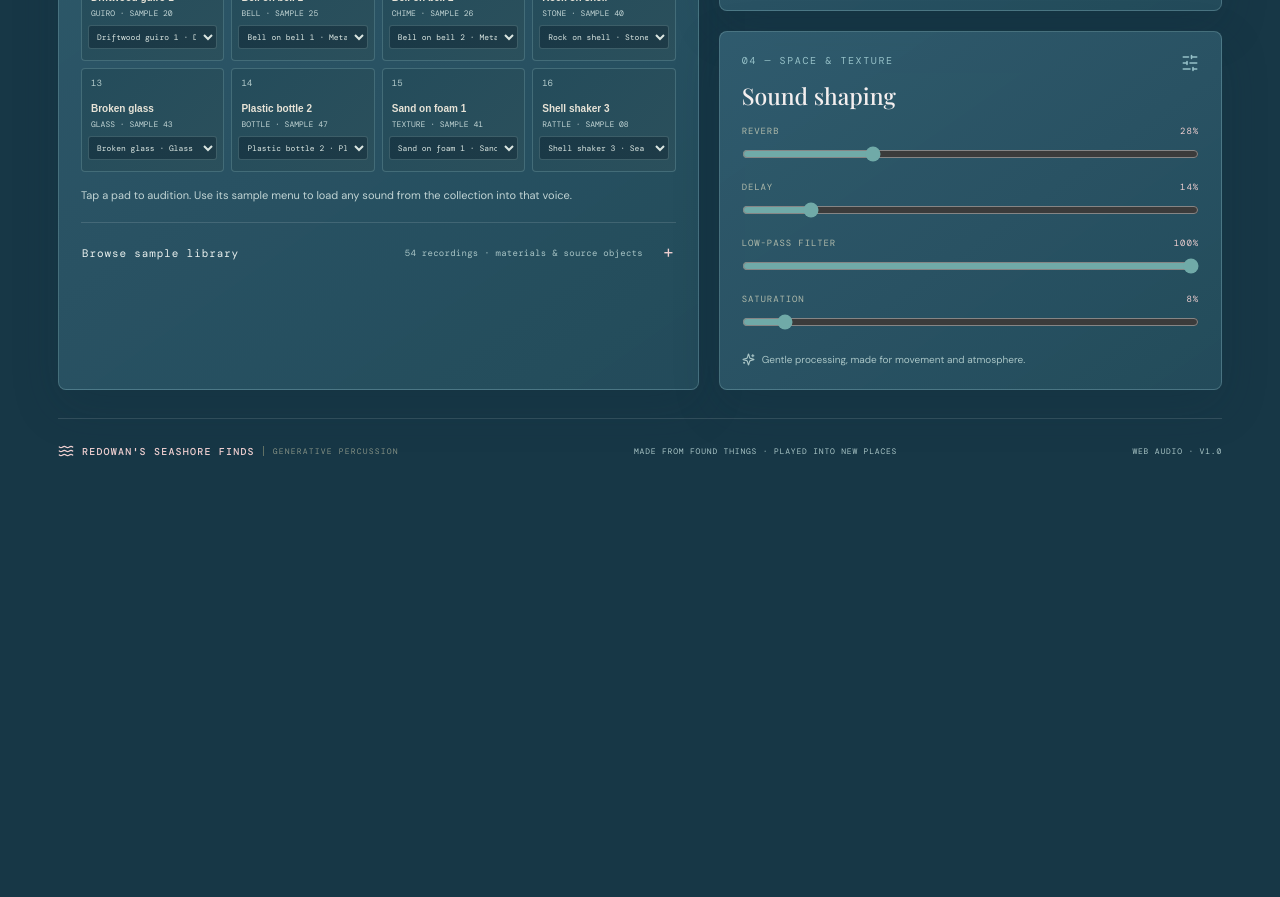
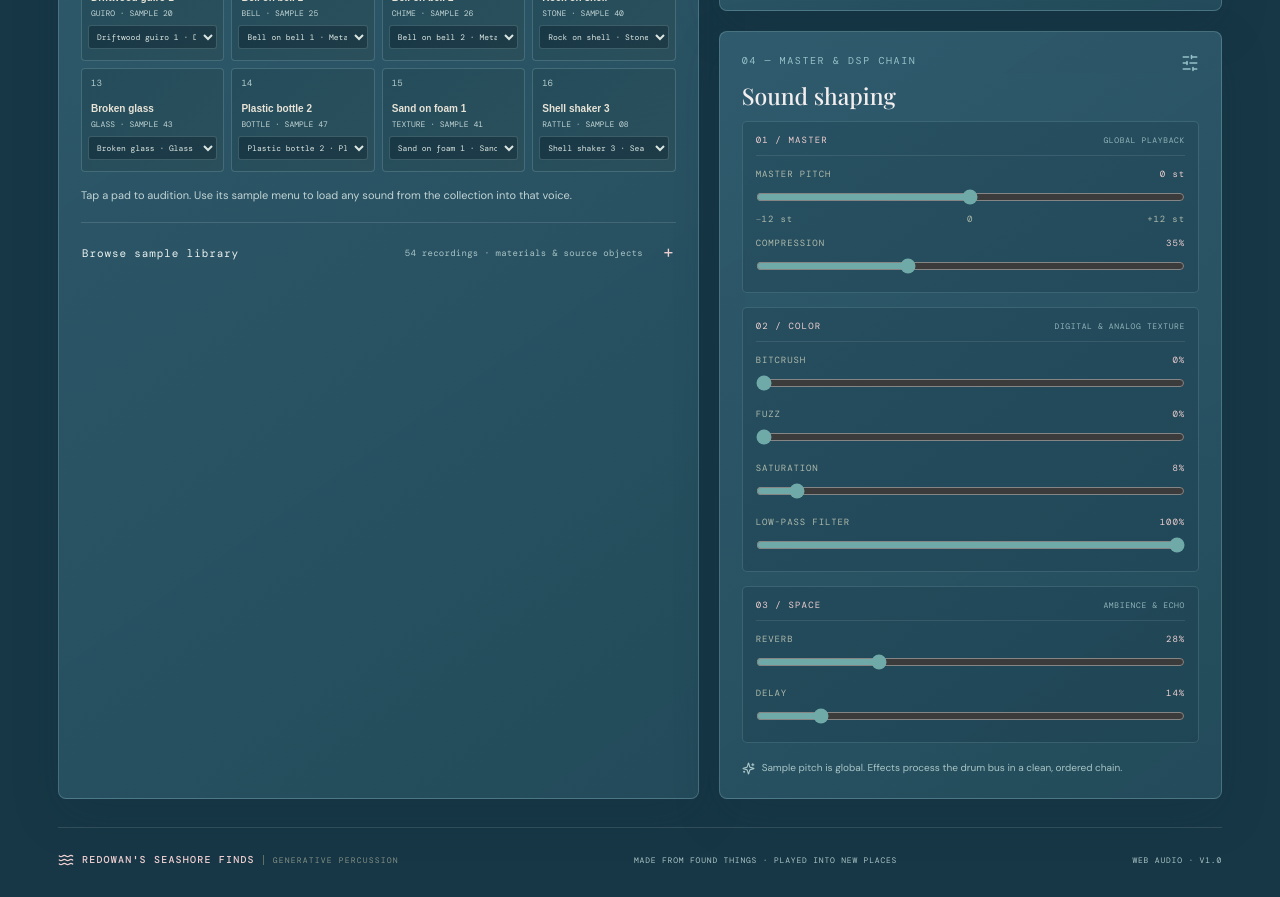
Before and after one commit to partha-hash/seashore-generative-drum-machine, a React (Vite) app in the folder SEASHORE/: page / in a window 1280 px wide. Shown: the part 1720-2617 px from the top of the page. Before the commit the page ends 2208 px from the top, so only its background shows below. Built offline with nearby package versions, Linux system fonts and the light colour scheme; a web font is replaced by a local one.

Commit message:
master dsp upgrade

```diff
--- a/SEASHORE/src/main.jsx
+++ b/SEASHORE/src/main.jsx
@@ -31,11 +31,28 @@ function makePattern(genre, seed=Math.random){
  return p;
 }
 function App(){
- const [genre,setGenre]=useState('House'),[bpm,setBpm]=useState(124),[pattern,setPattern]=useState(()=>makePattern('House')),[playing,setPlaying]=useState(false),[step,setStep]=useState(-1),[selected,setSelected]=useState(0),[master,setMaster]=useState(78),[seaLevel,setSeaLevel]=useState(24),[seaMist,setSeaMist]=useState(42),[seaPlaying,setSeaPlaying]=useState(false),[shimmer,setShimmer]=useState(18),[seaName]=useState('BBC Seaside · 29.7 sec'),[fx,setFx]=useState({reverb:28,delay:14,filter:100,drive:8}),[swing,setSwing]=useState(8),[volume,setVolume]=useState(Array(16).fill(78));
+ const [genre,setGenre]=useState('House'),[bpm,setBpm]=useState(124),[pattern,setPattern]=useState(()=>makePattern('House')),[playing,setPlaying]=useState(false),[step,setStep]=useState(-1),[selected,setSelected]=useState(0),[master,setMaster]=useState(78),[seaLevel,setSeaLevel]=useState(24),[seaMist,setSeaMist]=useState(42),[seaPlaying,setSeaPlaying]=useState(false),[shimmer,setShimmer]=useState(18),[seaName]=useState('BBC Seaside · 29.7 sec'),[fx,setFx]=useState({pitch:0,bitcrush:0,compression:35,fuzz:0,reverb:28,delay:14,filter:100,drive:8}),[swing,setSwing]=useState(8),[volume,setVolume]=useState(Array(16).fill(78));
  const ctx=useRef(null), buffers=useRef({}), nodes=useRef(null), timer=useRef(null), nextStep=useRef(0), nextTime=useRef(0), playingRef=useRef(false), patternRef=useRef(pattern), bpmRef=useRef(bpm), fxRef=useRef(fx), seaRef=useRef(null), seaSource=useRef(null), seaGain=useRef(null), seaPlayingRef=useRef(false), ambienceOut=useRef(null), seaFilter=useRef(null), seaReverb=useRef(null), seaReverbWet=useRef(null), shimmerSend=useRef(null), shimmerFilter=useRef(null), shimmerDelay=useRef(null), shimmerFeedback=useRef(null), shimmerWet=useRef(null), seaPan=useRef(null), seaPanLfo=useRef(null), masterRef=useRef(null), stepRef=useRef(-1);
- useEffect(()=>{patternRef.current=pattern},[pattern]);useEffect(()=>{bpmRef.current=bpm},[bpm]);useEffect(()=>{fxRef.current=fx; if(nodes.current){nodes.current.filter.frequency.setTargetAtTime(120+fx.filter/100*17880,ctx.current.currentTime,.05);nodes.current.drive.curve=makeDrive(fx.drive);nodes.current.rev.gain.setTargetAtTime(fx.reverb/100*.45,ctx.current.currentTime,.05);nodes.current.delayGain.gain.setTargetAtTime(fx.delay/100*.35,ctx.current.currentTime,.05)}},[fx]);
- const init=async()=>{if(ctx.current)return;const c=new (window.AudioContext||window.webkitAudioContext)();ctx.current=c;const input=c.createGain(),filter=c.createBiquadFilter(),drive=c.createWaveShaper(),dry=c.createGain(),rev=c.createGain(),delay=c.createDelay(1),feedback=c.createGain(),delayGain=c.createGain(),comp=c.createDynamicsCompressor(),masterGain=c.createGain();filter.type='lowpass';filter.frequency.value=18000;drive.curve=makeDrive(8);drive.oversample='4x';dry.gain.value=1;rev.gain.value=.12;delay.delayTime.value=.28;feedback.gain.value=.24;delayGain.gain.value=.05;comp.threshold.value=-8;comp.ratio.value=2.5;masterGain.gain.value=master/100;
- input.connect(filter);filter.connect(drive);drive.connect(dry);dry.connect(comp);drive.connect(rev);rev.connect(comp);drive.connect(delay);delay.connect(feedback);feedback.connect(delay);delay.connect(delayGain);delayGain.connect(comp);comp.connect(masterGain);masterGain.connect(c.destination);nodes.current={input,filter,drive,dry,rev,delay,feedback,delayGain,comp,masterGain};
+ useEffect(()=>{patternRef.current=pattern},[pattern]);useEffect(()=>{bpmRef.current=bpm},[bpm]);useEffect(()=>{fxRef.current=fx; if(nodes.current){
+ const t=ctx.current.currentTime,n=nodes.current;
+ n.filter.frequency.setTargetAtTime(120+fx.filter/100*17880,t,.05);
+ n.crusher.curve=makeBitcrush(fx.bitcrush);
+ n.drive.curve=makeDrive(fx.drive);
+ n.fuzz.curve=makeFuzz(fx.fuzz);
+ n.comp.threshold.setTargetAtTime(-6-(fx.compression/100)*24,t,.05);
+ n.comp.ratio.setTargetAtTime(1+(fx.compression/100)*11,t,.05);
+ n.rev.gain.setTargetAtTime(fx.reverb/100*.45,t,.05);
+ n.delayGain.gain.setTargetAtTime(fx.delay/100*.35,t,.05);
+ }} ,[fx]);
+ const init=async()=>{if(ctx.current)return;const c=new (window.AudioContext||window.webkitAudioContext)();ctx.current=c;const input=c.createGain(),filter=c.createBiquadFilter(),crusher=c.createWaveShaper(),drive=c.createWaveShaper(),fuzz=c.createWaveShaper(),dry=c.createGain(),rev=c.createGain(),delay=c.createDelay(1),feedback=c.createGain(),delayGain=c.createGain(),comp=c.createDynamicsCompressor(),masterGain=c.createGain();
+ filter.type='lowpass';filter.frequency.value=18000;crusher.curve=makeBitcrush(0);crusher.oversample='none';drive.curve=makeDrive(8);drive.oversample='4x';fuzz.curve=makeFuzz(0);fuzz.oversample='4x';dry.gain.value=1;rev.gain.value=.12;delay.delayTime.value=.28;feedback.gain.value=.24;delayGain.gain.value=.05;comp.threshold.value=-14;comp.ratio.value=4;comp.knee.value=18;comp.attack.value=.003;comp.release.value=.18;masterGain.gain.value=master/100;
+ // Clear signal flow: input → tone → bit depth → saturation → fuzz → dry/space sends → compressor → master.
+ input.connect(filter);filter.connect(crusher);crusher.connect(drive);drive.connect(fuzz);
+ fuzz.connect(dry);dry.connect(comp);
+ fuzz.connect(rev);rev.connect(comp);
+ fuzz.connect(delay);delay.connect(feedback);feedback.connect(delay);delay.connect(delayGain);delayGain.connect(comp);
+ comp.connect(masterGain);masterGain.connect(c.destination);
+ nodes.current={input,filter,crusher,drive,fuzz,dry,rev,delay,feedback,delayGain,comp,masterGain};
  // Dedicated sea-atmosphere chain: softened source, diffuse reverb, filtered shimmer echoes and slow stereo drift.
  const ambOut=c.createGain(),seaTone=c.createBiquadFilter(),seaPanNode=c.createStereoPanner(),seaVerb=c.createConvolver(),seaVerbWet=c.createGain(),seaVerbDry=c.createGain();
  seaTone.type='lowpass';seaTone.frequency.value=2300;seaTone.Q.value=.55;seaPanNode.pan.value=0;
@@ -58,8 +75,10 @@ function App(){
  };
  const ensure=async()=>{await init();if(ctx.current.state==='suspended')await ctx.current.resume()};
  function makeDrive(amount){const n=44100,curve=new Float32Array(n),k=1+amount*0.16;for(let i=0;i<n;i++){const x=i*2/n-1;curve[i]=Math.tanh(k*x)/Math.tanh(k)}return curve}
- const playSample=async(file,vel=1,when=null)=>{await ensure();const c=ctx.current,b=buffers.current[file.id];if(!b)return;const src=c.createBufferSource(),g=c.createGain();src.buffer=b;g.gain.value=vel;src.connect(g);g.connect(nodes.current.input);src.start(when??c.currentTime)};
- const triggerRow=(row,when)=>{const chosen=files.find(f=>f.id===row.sampleId)||pick(row.kind||'Wood');const b=buffers.current[chosen.id];if(!b)return;const c=ctx.current,src=c.createBufferSource(),g=c.createGain(),pan=c.createStereoPanner();src.buffer=b;g.gain.value=(volume[row.index]||78)/100;pan.pan.value=row.index%2?0.12:-0.12;src.connect(g);g.connect(pan);pan.connect(nodes.current.input);src.start(when)};
+ function makeBitcrush(amount){const n=65536,curve=new Float32Array(n),bits=Math.round(16-(amount/100)*14),levels=Math.pow(2,bits-1);for(let i=0;i<n;i++){const x=i*2/n-1;curve[i]=Math.round(x*levels)/levels}return curve}
+ function makeFuzz(amount){const n=44100,curve=new Float32Array(n),drive=1+(amount/100)*34,asym=(amount/100)*.12;for(let i=0;i<n;i++){const x=i*2/n-1;curve[i]=Math.tanh(drive*(x+asym))/Math.tanh(drive*(1+asym))}return curve}
+ const playSample=async(file,vel=1,when=null)=>{await ensure();const c=ctx.current,b=buffers.current[file.id];if(!b)return;const src=c.createBufferSource(),g=c.createGain();src.buffer=b;src.detune.value=fxRef.current.pitch*100;g.gain.value=vel;src.connect(g);g.connect(nodes.current.input);src.start(when??c.currentTime)};
+ const triggerRow=(row,when)=>{const chosen=files.find(f=>f.id===row.sampleId)||pick(row.kind||'Wood');const b=buffers.current[chosen.id];if(!b)return;const c=ctx.current,src=c.createBufferSource(),g=c.createGain(),pan=c.createStereoPanner();src.buffer=b;src.detune.value=fxRef.current.pitch*100;g.gain.value=(volume[row.index]||78)/100;pan.pan.value=row.index%2?0.12:-0.12;src.connect(g);g.connect(pan);pan.connect(nodes.current.input);src.start(when)};
  const [rows,setRows]=useState(()=>{const kinds=['Kick','Kick','Snap','Hat','Hat','Shaker','Shell','Wood','Scrape','Metal','Metal','Stone','Glass','Plastic','Texture','Shaker'];return kinds.map((k,i)=>({index:i,name:padNames[i],kind:k,sampleId:pick(k,i).id}))});
  const rowsRef=useRef(rows);
  const commitRows=(nextRows)=>{rowsRef.current=nextRows;setRows(nextRows)};
@@ -82,7 +101,23 @@ function App(){
  <section className="lower"><div className="panel sounds"><div className="section-head"><div><p className="eyebrow">02 — FOUND OBJECTS</p><h2>Sample collection</h2></div><span className="count">54 SOUNDS</span></div><div className="pads">{rows.map((row,i)=>{const sample=files.find(f=>f.id===row.sampleId)||files[0];return <div key={i} className={'pad '+(selected===i?'selected':'')}><button type="button" className="pad-audition" onClick={()=>{setSelected(i);playSample(sample)}} aria-label={`Audition ${sample.name}`}><span className="pad-no">{String(i+1).padStart(2,'0')}</span><span className="pad-title">{sample.name}</span><span className="pad-type">{row.name} · SAMPLE {String(sample.id+1).padStart(2,'0')}</span></button><select className="pad-select" aria-label={`Choose sample for ${row.name}`} value={row.sampleId} onChange={e=>{choosePadSample(i,e.target.value);setSelected(i)}}>{files.map(f=><option key={f.id} value={f.id}>{f.name} · {f.material}</option>)}</select></div>})}</div><p className="hint">Tap a pad to audition. Use its sample menu to load any sound from the collection into that voice.</p>
  <details className="library-browser"><summary><span>Browse sample library</span><small>54 recordings · materials &amp; source objects</small></summary><div className="library-list">{files.map(f=><div className="library-item" key={f.id}><div><b>{String(f.id+1).padStart(2,'0')} · {f.name}</b><small>{f.material} <span>—</span> {f.kind}</small></div><button type="button" onClick={()=>playSample(f)} aria-label={`Preview ${f.name}`}><Play size={12} fill="currentColor"/> Preview</button></div>)}</div></details></div>
  <div className="side"><div className="panel ambience"><div className="section-head"><div><p className="eyebrow">03 — ENVIRONMENT</p><h2>Sea atmosphere</h2></div><button type="button" className={'sea-toggle '+(seaPlaying?'is-playing':'')} onClick={toggleSea} aria-label={seaPlaying?'Stop sea ambience':'Play sea ambience'} title={seaPlaying?'Stop sea ambience':'Play sea ambience'}>{seaPlaying?<Square size={17} fill="currentColor"/>:<Waves size={19}/>}</button></div><p className="small-copy">A softened shoreline bed with drifting stereo space, hazy reverb and delicate filtered shimmer echoes.</p><div className="file-name">{seaName} · BUILT-IN FIELD RECORDING</div><div className="slider-line"><span>SEA LEVEL</span><b>{seaLevel}%</b></div><input className="wide-slider" type="range" min="0" max="100" value={seaLevel} onChange={e=>setSeaLevel(+e.target.value)}/><div className="slider-line"><span>MIST / DIFFUSION</span><b>{seaMist}%</b></div><input aria-label="Mist and diffusion" className="wide-slider" type="range" min="0" max="100" value={seaMist} onChange={e=>setSeaMist(+e.target.value)}/><div className="slider-line"><span>SHIMMER</span><b>{shimmer}%</b></div><input className="wide-slider" type="range" min="0" max="100" value={shimmer} onChange={e=>setShimmer(+e.target.value)}/><div className="ends"><span>OPAQUE / CLOSE</span><span>DIFFUSE / GLASSY</span></div></div>
- <div className="panel effects"><div className="section-head"><div><p className="eyebrow">04 — SPACE & TEXTURE</p><h2>Sound shaping</h2></div><SlidersHorizontal size={18}/></div>{[['reverb','REVERB'],['delay','DELAY'],['filter','LOW-PASS FILTER'],['drive','SATURATION']].map(([k,label])=><div className="fx-control" key={k}><div><span>{label}</span><b>{fx[k]}{k==='filter'?'%':'%'}</b></div><input className="wide-slider" type="range" min="0" max="100" value={fx[k]} onChange={e=>setFx({...fx,[k]:+e.target.value})}/></div>)}<div className="fx-note"><Sparkles size={13}/> Gentle processing, made for movement and atmosphere.</div></div></div></section>
+ <div className="panel effects"><div className="section-head"><div><p className="eyebrow">04 — MASTER & DSP CHAIN</p><h2>Sound shaping</h2></div><SlidersHorizontal size={18}/></div>
+ <div className="dsp-chain">
+  <section className="dsp-group"><div className="dsp-group-head"><span>01 / MASTER</span><small>GLOBAL PLAYBACK</small></div>
+   <div className="fx-control"><div><span>MASTER PITCH</span><b>{fx.pitch>0?'+':''}{fx.pitch} st</b></div><input className="wide-slider" type="range" min="-12" max="12" step="1" value={fx.pitch} onChange={e=>setFx({...fx,pitch:+e.target.value})}/><div className="range-ends"><span>−12 st</span><span>0</span><span>+12 st</span></div></div>
+   <div className="fx-control"><div><span>COMPRESSION</span><b>{fx.compression}%</b></div><input className="wide-slider" type="range" min="0" max="100" value={fx.compression} onChange={e=>setFx({...fx,compression:+e.target.value})}/></div>
+  </section>
+  <section className="dsp-group"><div className="dsp-group-head"><span>02 / COLOR</span><small>DIGITAL & ANALOG TEXTURE</small></div>
+   <div className="fx-control"><div><span>BITCRUSH</span><b>{fx.bitcrush}%</b></div><input className="wide-slider" type="range" min="0" max="100" value={fx.bitcrush} onChange={e=>setFx({...fx,bitcrush:+e.target.value})}/></div>
+   <div className="fx-control"><div><span>FUZZ</span><b>{fx.fuzz}%</b></div><input className="wide-slider" type="range" min="0" max="100" value={fx.fuzz} onChange={e=>setFx({...fx,fuzz:+e.target.value})}/></div>
+   <div className="fx-control"><div><span>SATURATION</span><b>{fx.drive}%</b></div><input className="wide-slider" type="range" min="0" max="100" value={fx.drive} onChange={e=>setFx({...fx,drive:+e.target.value})}/></div>
+   <div className="fx-control"><div><span>LOW-PASS FILTER</span><b>{fx.filter}%</b></div><input className="wide-slider" type="range" min="0" max="100" value={fx.filter} onChange={e=>setFx({...fx,filter:+e.target.value})}/></div>
+  </section>
+  <section className="dsp-group"><div className="dsp-group-head"><span>03 / SPACE</span><small>AMBIENCE & ECHO</small></div>
+   <div className="fx-control"><div><span>REVERB</span><b>{fx.reverb}%</b></div><input className="wide-slider" type="range" min="0" max="100" value={fx.reverb} onChange={e=>setFx({...fx,reverb:+e.target.value})}/></div>
+   <div className="fx-control"><div><span>DELAY</span><b>{fx.delay}%</b></div><input className="wide-slider" type="range" min="0" max="100" value={fx.delay} onChange={e=>setFx({...fx,delay:+e.target.value})}/></div>
+  </section>
+ </div><div className="fx-note"><Sparkles size={13}/> Sample pitch is global. Effects process the drum bus in a clean, ordered chain.</div></div></div></section>
  <footer><div><Waves size={16}/> <b>REDOWAN'S SEASHORE FINDS</b><span>GENERATIVE PERCUSSION</span></div><p>MADE FROM FOUND THINGS · PLAYED INTO NEW PLACES</p><span>WEB AUDIO · V1.0</span></footer></main></div>
 }
 
--- a/SEASHORE/src/style.css
+++ b/SEASHORE/src/style.css
@@ -114,3 +114,14 @@ main { width:100%; }
   .pad-select { font-size:7px; }
   .sequencer-foot { align-items:flex-start; }
 }
+
+/* Professional, ordered master DSP rack */
+.dsp-chain{display:grid;gap:14px}
+.dsp-group{padding:12px 13px 13px;border:1px solid #96c1c833;border-radius:5px;background:#17374645;min-width:0}
+.dsp-group-head{display:flex;align-items:center;justify-content:space-between;gap:10px;padding-bottom:9px;margin-bottom:2px;border-bottom:1px solid #ffffff18;color:#efcfd0;font:9px 'DM Mono';letter-spacing:.13em}
+.dsp-group-head small{color:#91b4b9;font:8px 'DM Mono';letter-spacing:.08em;text-align:right}
+.dsp-group .fx-control{margin-top:12px}
+.dsp-group .fx-control:first-of-type{margin-top:10px}
+.range-ends{display:flex;justify-content:space-between;color:#91b4b9;font:8px 'DM Mono';margin-top:3px}
+.effects .fx-note{line-height:1.55}
+@media(max-width:620px){.dsp-group{padding:11px}.dsp-group-head{align-items:flex-start}.dsp-group-head small{max-width:48%}}
```
